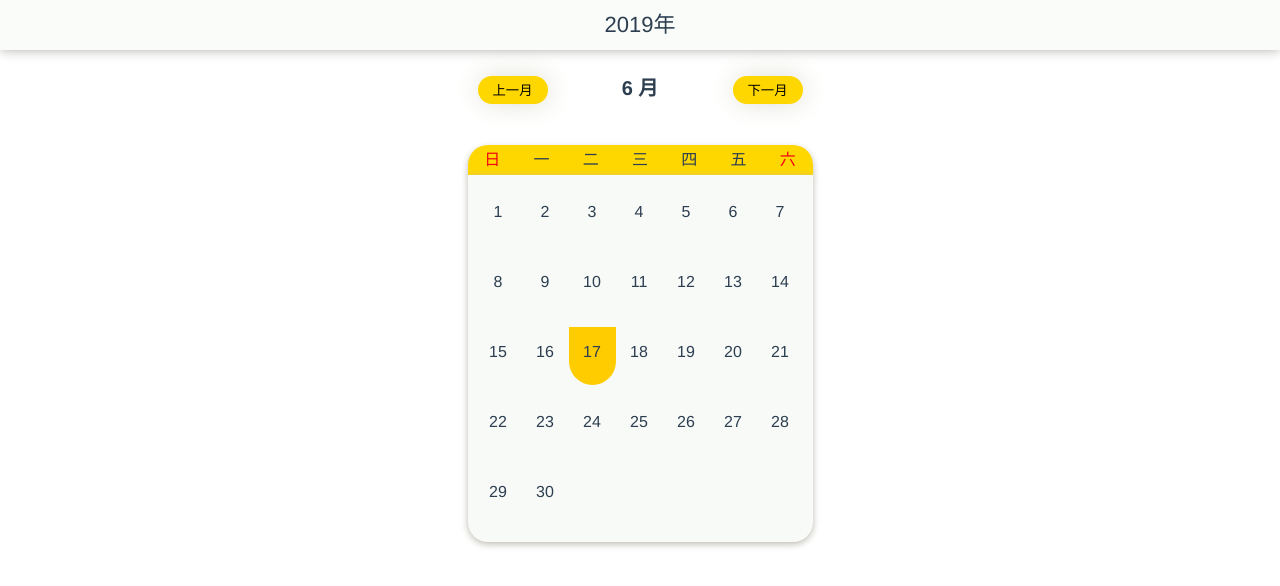
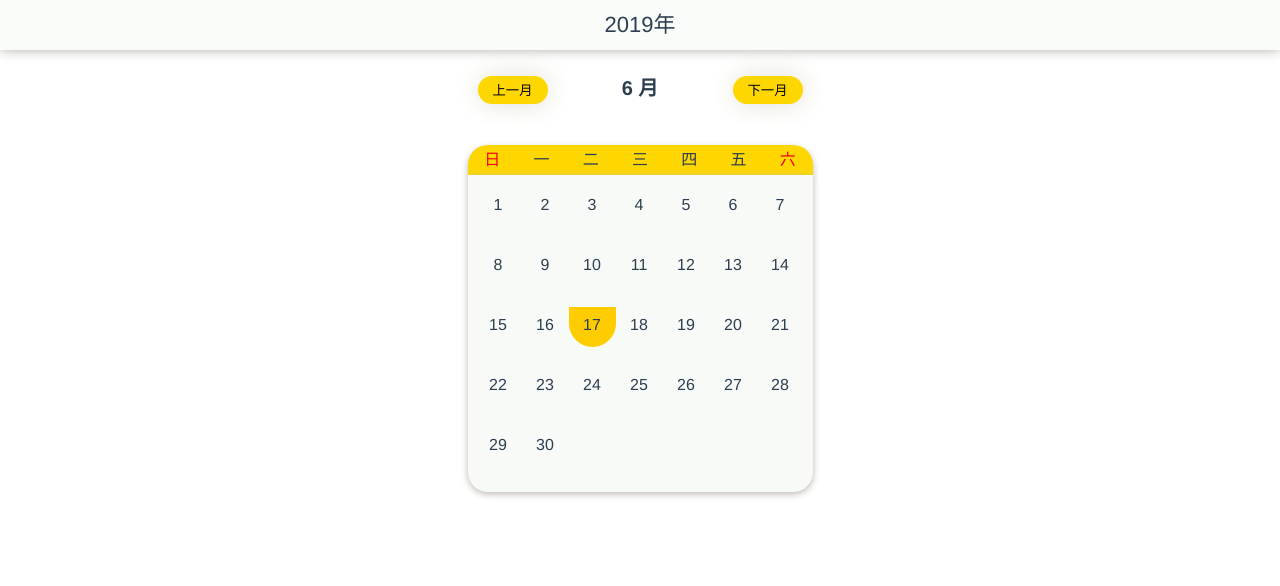
Before and after one commit to ITLYH/calendar, a Vue app: page / in a window 1280 px wide. Shown: the top 586 px of the page. Built offline with nearby package versions, Linux system fonts and the light colour scheme.

Commit message:
2019年6月17日 19:02:56

```diff
--- a/src/components/calender.vue
+++ b/src/components/calender.vue
@@ -162,7 +162,7 @@ body {
 
 #everyDay {
     /* width: 333px; */
-    height: 350px;
+    height: 300px;
     background-color: rgb(248, 250, 248);
     /* border: 1px solid #666; */
     box-shadow: 0px 2px 7px #bbb9b0;
@@ -225,12 +225,12 @@ body {
 
 .day-div {
     width: 47px;
-    height: 58px;
+    height: 40px;
     /* border-top: 1px solid black; */
-    padding: 10px;
+    padding-top: 8px;
     display: inline-block;
     text-align: center;
-    line-height: 30px;
+    line-height: 20px;
     box-sizing: border-box;
     /* flex-wrap: wrap; */
 }
```
